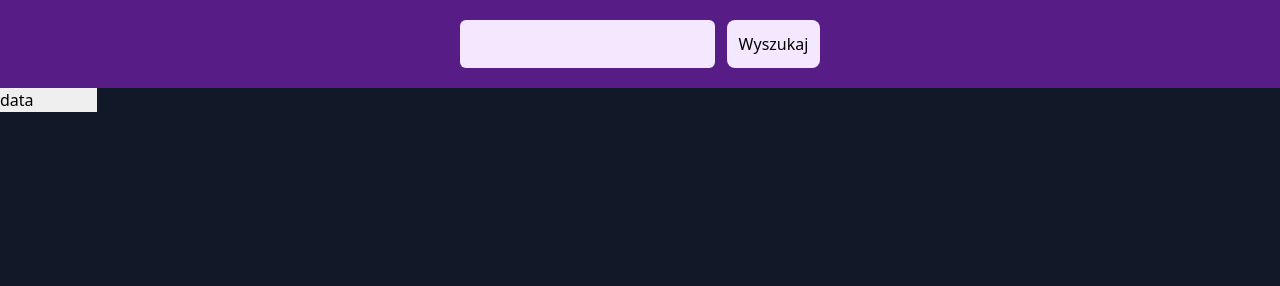
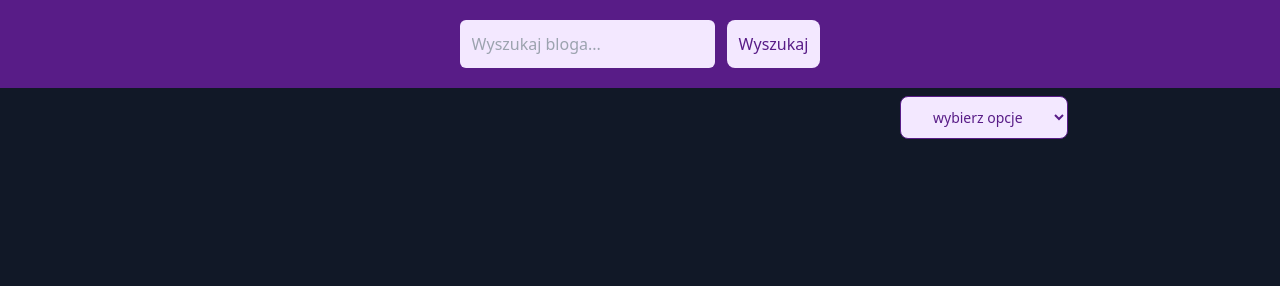
Before and after one commit to irunislaw/Bloging, a website built with Vite: page frontend/index.html in a window 1280 px wide. Shown: the top 286 px of the page. Built offline with nearby package versions, Linux system fonts and the light colour scheme; no server answers.

Commit message:
edit select

```diff
--- a/frontend/index.html
+++ b/frontend/index.html
@@ -14,8 +14,8 @@
         <nav class="flex sticky items-center justify-center top-0 cursor-pointer bg-purple-900 px-5 py-5 ">
 
 
-            <input type="text" name="search" class="p-3 text-base border-solid-2 rounded-md bg-purple-100 hover:bg-purple-200" />
-            <button  class="ml-3 p-3 text-base border-solid-2 bg-purple-100 rounded-lg hover:bg-purple-200">Wyszukaj</button>
+            <input type="text" name="search" class=" caret-purple-900  p-3 text-base border-solid-2 rounded-md bg-purple-100 hover:bg-purple-200" placeholder="Wyszukaj bloga..."/>
+            <button  class="text-purple-900 font-medium ml-3 p-3 text-base border-solid-2 bg-purple-100 rounded-lg hover:bg-purple-200">Wyszukaj</button>
         </div>
     </nav>
 
@@ -46,16 +46,17 @@
             </div>
         </div> -->
 
-
-<select class="appearance-none outline-none border-0 ">
+        <div class=" flex justify-end mt-2 mr-48" >
+<select   class=" mr-5 bg-purple-100 border  text-purple-900 font-medium text-sm rounded-lg flex justify-end py-2.5 px-7  border-purple-900  ">
+    <option selected>wybierz opcje</option>
     <option value="data">data</option>
     <option value="wyświetlenia">wyświetlenia</option>
     <option value="tytuł">tytuł</option>
     <option value="popularność">popularność</option>
   </select>
+</div>
 
-
-        <div class="flex justify-center py-10 px-4 lg:p-10">
+        <div class=" flex justify-center py-10 px-4 lg:p-10">
             <div id="error" class="hidden"></div>
             <div id="blogs" class="grid grid-cols-1 gap-5 w-full lg:w-9/12 xl:grid-cols-2 content-center"></div>
         </div>
```
